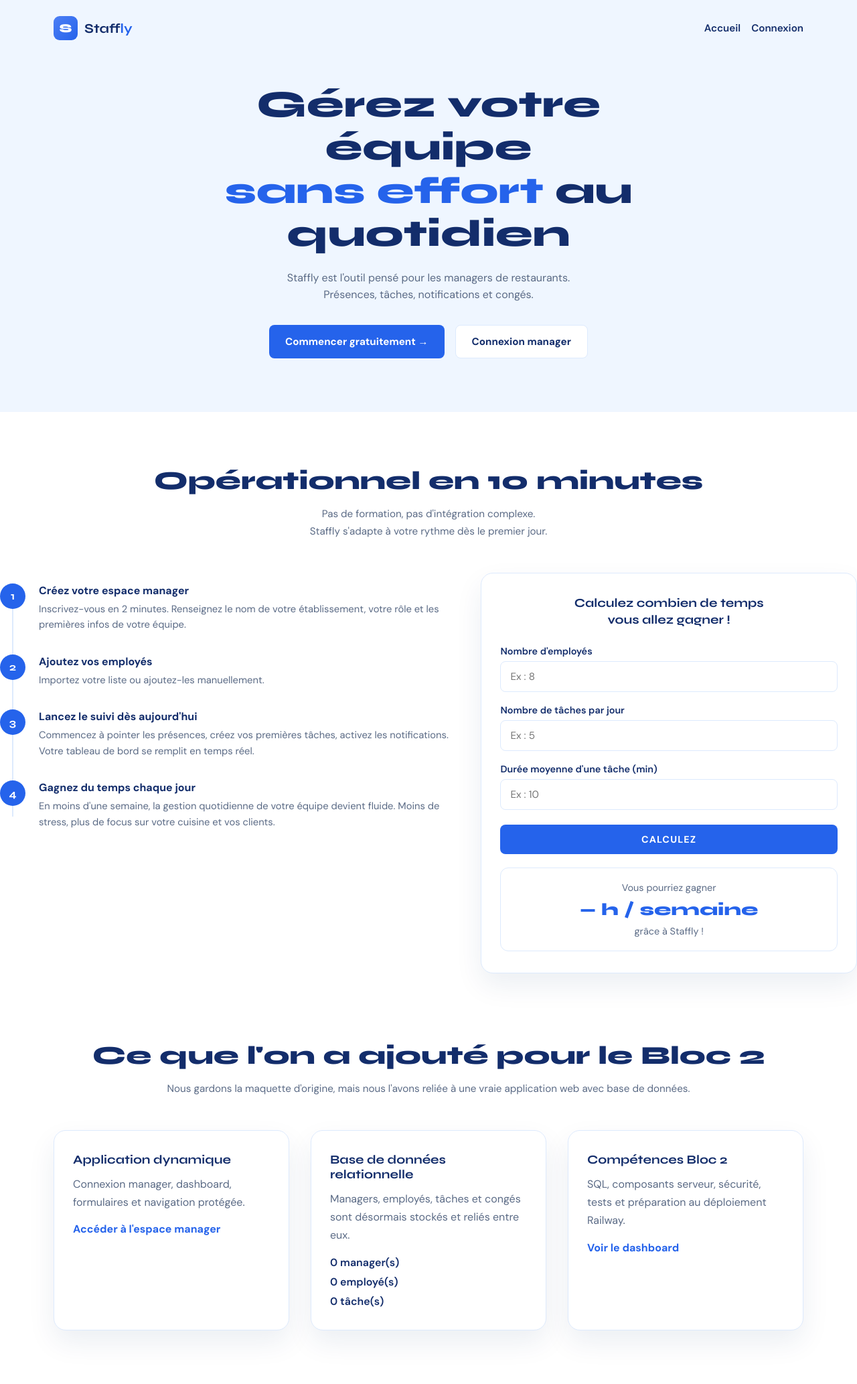
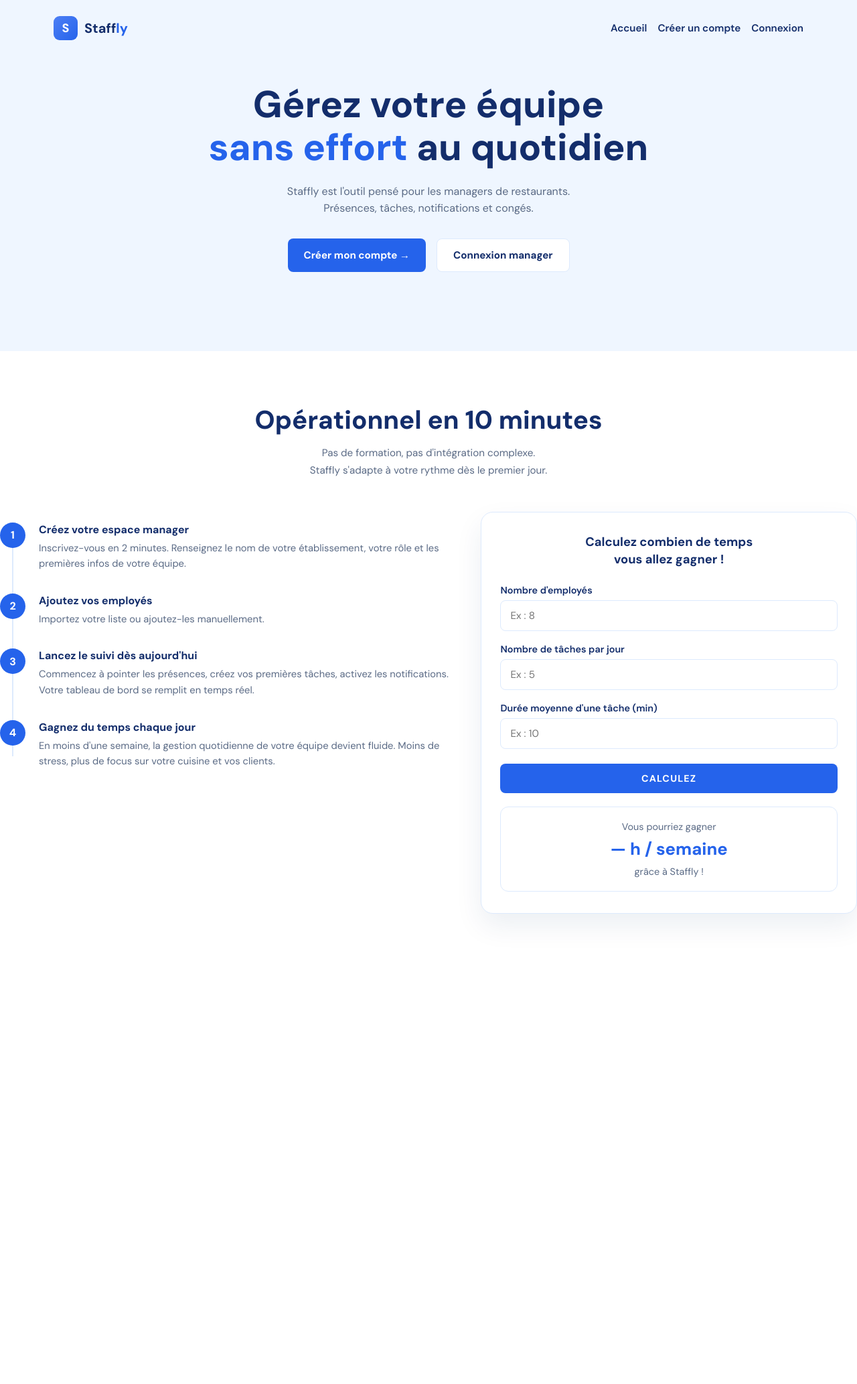
Before and after one commit to tiavinaadr25-ux/flask-staffy, a Flask app: page / in a window 1280 px wide. Shown: the whole page at 67% size. After the commit the page ends 1374 px from the top, so only its background shows below. Run offline with Flask 3, Linux system fonts and the light colour scheme; data that the repository does not hold is empty.

Commit message:
add manager signup flow and improve saas onboarding

```diff
--- a/app.py
+++ b/app.py
@@ -389,6 +389,57 @@ def register_routes(app: Flask) -> None:
             task_count=task_count,
         )
 
+    @app.route("/register", methods=["GET", "POST"])
+    @app.route("/inscription", methods=["GET", "POST"])
+    def register() -> ResponseReturnValue:
+        if get_current_manager() is not None:
+            return redirect(url_for("dashboard"))
+
+        if request.method == "POST":
+            validate_csrf_token(request.form.get("csrf_token"))
+
+            full_name = request.form.get("full_name", "").strip()
+            restaurant_name = request.form.get("restaurant_name", "").strip()
+            email = request.form.get("email", "").strip().lower()
+            password = request.form.get("password", "")
+            password_confirmation = request.form.get("password_confirmation", "")
+
+            if not full_name or not restaurant_name or not email or not password:
+                flash("Please complete all required fields.", "error")
+                return render_template("register.html"), 400
+
+            if len(password) < 8:
+                flash("Your password must contain at least 8 characters.", "error")
+                return render_template("register.html"), 400
+
+            if password != password_confirmation:
+                flash("Passwords do not match.", "error")
+                return render_template("register.html"), 400
+
+            existing_manager = db.session.scalar(
+                select(Manager).where(Manager.email == email)
+            )
+            if existing_manager is not None:
+                flash("An account already exists with this email.", "error")
+                return render_template("register.html"), 409
+
+            manager = Manager(
+                full_name=full_name,
+                restaurant_name=restaurant_name,
+                email=email,
+            )
+            manager.set_password(password)
+            db.session.add(manager)
+            db.session.commit()
+
+            session.clear()
+            session[LOGIN_SESSION_KEY] = manager.id
+            session[CSRF_SESSION_KEY] = secrets.token_hex(16)
+            flash("Your Staffly account is ready.", "success")
+            return redirect(url_for("dashboard"))
+
+        return render_template("register.html")
+
     @app.route("/login", methods=["GET", "POST"])
     def login() -> ResponseReturnValue:
         if request.method == "POST":
@@ -457,6 +508,11 @@ def register_routes(app: Flask) -> None:
             employee_count=len(manager.employees),
             task_count=len(manager.tasks),
             leave_request_count=len(manager.leave_requests),
+            is_workspace_empty=(
+                len(manager.employees) == 0
+                and len(manager.tasks) == 0
+                and len(manager.leave_requests) == 0
+            ),
             employees=employees,
             tasks=tasks,
             leave_requests=leave_requests,
--- a/static/css/style.css
+++ b/static/css/style.css
@@ -64,7 +64,7 @@ a {
   background: linear-gradient(135deg, var(--blue-mid), var(--blue-main));
   border-radius: 9px;
   color: white;
-  font-family: "Syne", sans-serif;
+  font-family: "DM Sans", sans-serif;
   font-weight: 800;
   font-size: 18px;
   display: flex;
@@ -73,8 +73,9 @@ a {
 }
 
 .logo-text {
-  font-family: "Syne", sans-serif;
+  font-family: "DM Sans", sans-serif;
   font-size: 20px;
+  font-weight: 800;
   color: var(--navy);
 }
 
@@ -121,7 +122,7 @@ a {
 }
 
 .hero-title {
-  font-family: "Syne", sans-serif;
+  font-family: "DM Sans", sans-serif;
   font-weight: 800;
   font-size: clamp(2.2rem, 5vw, 3.5rem);
   line-height: 1.15;
@@ -210,7 +211,7 @@ h2 {
 }
 
 .section-title {
-  font-family: "Syne", sans-serif;
+  font-family: "DM Sans", sans-serif;
   font-weight: 800;
   font-size: clamp(1.6rem, 4vw, 2.4rem);
   color: var(--navy);
@@ -276,7 +277,7 @@ h2 {
   border-radius: 50%;
   background: var(--blue-main);
   color: white;
-  font-family: "Syne", sans-serif;
+  font-family: "DM Sans", sans-serif;
   font-weight: 700;
   font-size: 1rem;
   display: flex;
@@ -316,7 +317,7 @@ h2 {
 }
 
 .calc-title {
-  font-family: "Syne", sans-serif;
+  font-family: "DM Sans", sans-serif;
   font-size: 1.15rem;
   color: var(--navy);
   margin-bottom: 24px;
@@ -365,7 +366,7 @@ h2 {
 }
 
 .result-highlight {
-  font-family: "Syne", sans-serif;
+  font-family: "DM Sans", sans-serif;
   font-size: 1.6rem;
   font-weight: 800;
   color: var(--blue-main);
@@ -374,40 +375,10 @@ h2 {
 
 .metric-value {
   display: block;
-  font-family: "Syne", sans-serif;
+  font-family: "DM Sans", sans-serif;
   font-size: 2rem;
   font-weight: 800;
   color: var(--blue-main);
-}
-
-.bloc2-section {
-  padding-top: 20px;
-}
-
-.bloc2-card h3 {
-  font-family: "Syne", sans-serif;
-  font-size: 1.15rem;
-  color: var(--navy);
-  margin-bottom: 12px;
-}
-
-.bloc2-card p {
-  color: var(--text-muted);
-  line-height: 1.7;
-  margin-bottom: 16px;
-}
-
-.bloc2-link {
-  color: var(--blue-main);
-  font-weight: 700;
-}
-
-.bloc2-stats {
-  display: flex;
-  flex-direction: column;
-  gap: 8px;
-  color: var(--navy);
-  font-weight: 600;
 }
 
 .flash-stack {
@@ -507,6 +478,33 @@ h2 {
   color: var(--navy);
 }
 
+.auth-switch {
+  display: flex;
+  align-items: center;
+  gap: 8px;
+  margin-top: 24px;
+  color: var(--text-muted);
+}
+
+.auth-switch a {
+  color: var(--blue-main);
+  font-weight: 700;
+}
+
+.quick-actions-card {
+  margin-bottom: 32px;
+}
+
+.quick-actions-grid {
+  display: flex;
+  flex-wrap: wrap;
+  gap: 12px;
+}
+
+.onboarding-card {
+  margin-bottom: 32px;
+}
+
 .clean-list {
   margin: 0;
   padding-left: 20px;
--- a/templates/base.html
+++ b/templates/base.html
@@ -6,7 +6,7 @@
   <title>{% block title %}Staffly{% endblock %}</title>
   <link rel="preconnect" href="https://fonts.googleapis.com" />
   <link rel="preconnect" href="https://fonts.gstatic.com" crossorigin />
-  <link href="https://fonts.googleapis.com/css2?family=Syne:wght@700;800&family=DM+Sans:wght@400;500;600;700&display=swap" rel="stylesheet" />
+  <link href="https://fonts.googleapis.com/css2?family=DM+Sans:wght@400;500;600;700;800&display=swap" rel="stylesheet" />
   <link rel="stylesheet" href="{{ url_for('static', filename='css/style.css') }}" />
 </head>
 <body>
@@ -25,6 +25,7 @@
           <a href="{{ url_for('tasks') }}">Tâches</a>
           <a href="{{ url_for('leave_requests') }}">Congés</a>
         {% else %}
+          <a href="{{ url_for('register') }}">Créer un compte</a>
           <a href="{{ url_for('login') }}">Connexion</a>
         {% endif %}
       </nav>
--- a/templates/home.html
+++ b/templates/home.html
@@ -14,7 +14,7 @@
         Présences, tâches, notifications et congés.
       </p>
       <div class="hero-actions">
-        <a class="btn-primary" href="#steps">Commencer gratuitement →</a>
+        <a class="btn-primary" href="{{ url_for('register') }}">Créer mon compte →</a>
         <a class="btn-secondary" href="{{ url_for('login') }}">Connexion manager</a>
       </div>
     </div>
@@ -94,41 +94,6 @@
       </div>
     </div>
   </section>
-
-  <section class="content-section bloc2-section">
-    <div class="container">
-      <div class="steps-header">
-        <h2 class="section-title">Ce que l'on a ajouté pour le Bloc 2</h2>
-        <p class="section-subtitle">
-          Nous gardons la maquette d'origine, mais nous l'avons reliée à une vraie application web avec base de données.
-        </p>
-      </div>
-
-      <div class="card-grid">
-        <article class="card bloc2-card">
-          <h3>Application dynamique</h3>
-          <p>Connexion manager, dashboard, formulaires et navigation protégée.</p>
-          <a class="bloc2-link" href="{{ url_for('login') }}">Accéder à l'espace manager</a>
-        </article>
-
-        <article class="card bloc2-card">
-          <h3>Base de données relationnelle</h3>
-          <p>Managers, employés, tâches et congés sont désormais stockés et reliés entre eux.</p>
-          <div class="bloc2-stats">
-            <span>{{ manager_count }} manager(s)</span>
-            <span>{{ employee_count }} employé(s)</span>
-            <span>{{ task_count }} tâche(s)</span>
-          </div>
-        </article>
-
-        <article class="card bloc2-card">
-          <h3>Compétences Bloc 2</h3>
-          <p>SQL, composants serveur, sécurité, tests et préparation au déploiement Railway.</p>
-          <a class="bloc2-link" href="{{ url_for('dashboard') }}">Voir le dashboard</a>
-        </article>
-      </div>
-    </div>
-  </section>
 {% endblock %}
 
 {% block extra_scripts %}
--- a/templates/login.html
+++ b/templates/login.html
@@ -29,6 +29,11 @@
           <button class="btn-primary auth-submit" type="submit">Se connecter</button>
         </form>
 
+        <div class="auth-switch">
+          <p>Pas encore de compte ?</p>
+          <a href="{{ url_for('register') }}">Créer un compte manager</a>
+        </div>
+
         <div class="auth-help">
           <p>Compte de démonstration</p>
           <code>manager@staffly.com / Staffly123!</code>
```
Also changed, not shown: templates/dashboard.html (+21 -0 lines), templates/register.html (added, +60 -0 lines), tests/test_app.py (+53 -0 lines).
